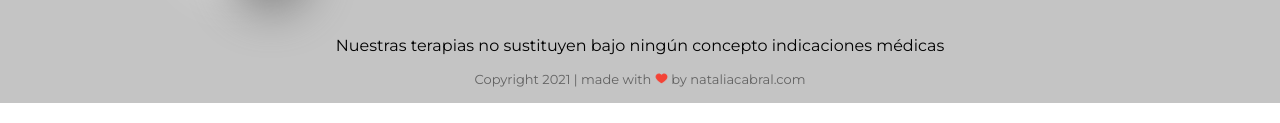
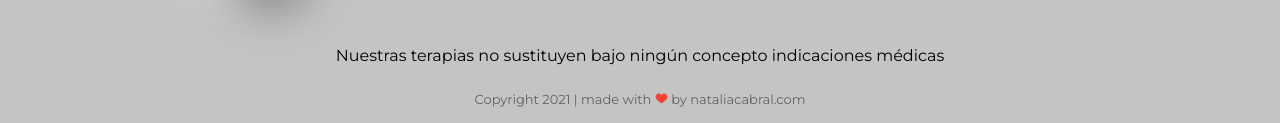
Before and after one commit to dnataliacr/brujalquimista, a Gatsby site: page / in a window 1280 px wide. Shown: the part 2019-2142 px from the top of the page. Built offline with nearby package versions, Linux system fonts and the light colour scheme; Gatsby itself is replaced by a stand-in of ours.

Commit message:
footer style

```diff
--- a/src/components/layout/footer/Footer.js
+++ b/src/components/layout/footer/Footer.js
@@ -33,7 +33,7 @@ const Footer = () => {
           />
         </div>
       </div>
-      <div>Nuestras terapias no sustituyen bajo ningún concepto indicaciones médicas</div>
+      <div style={{padding: '10px', textAlign: 'center'}}>Nuestras terapias no sustituyen bajo ningún concepto indicaciones médicas</div>
       <span>
         Copyright 2021 | made with <FcLike className="footer__heart" /> by{" "}
         <a
```
